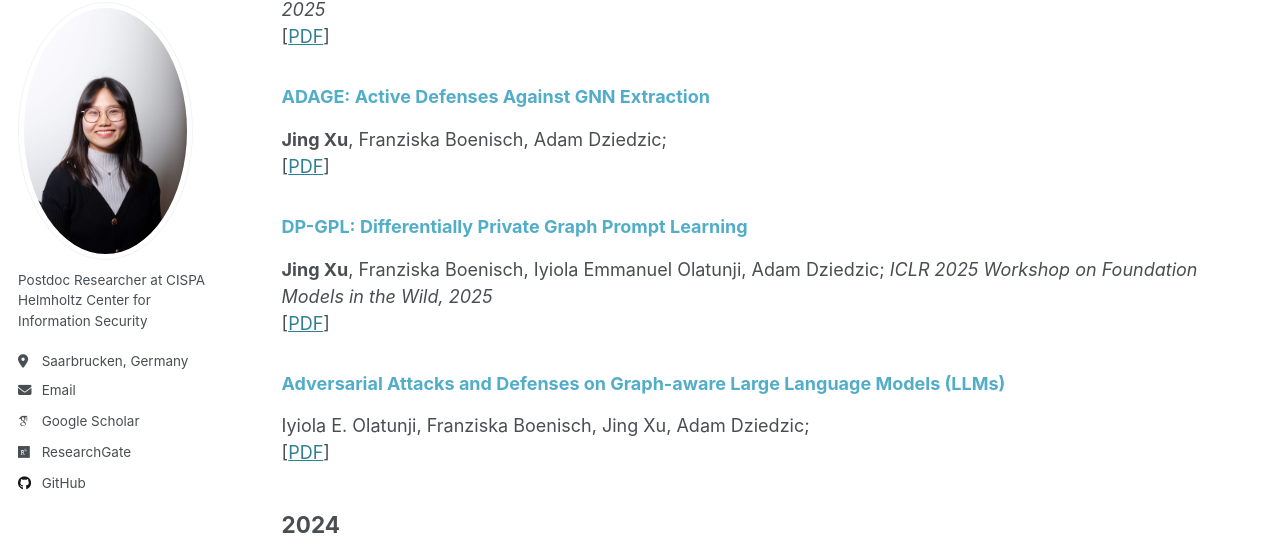
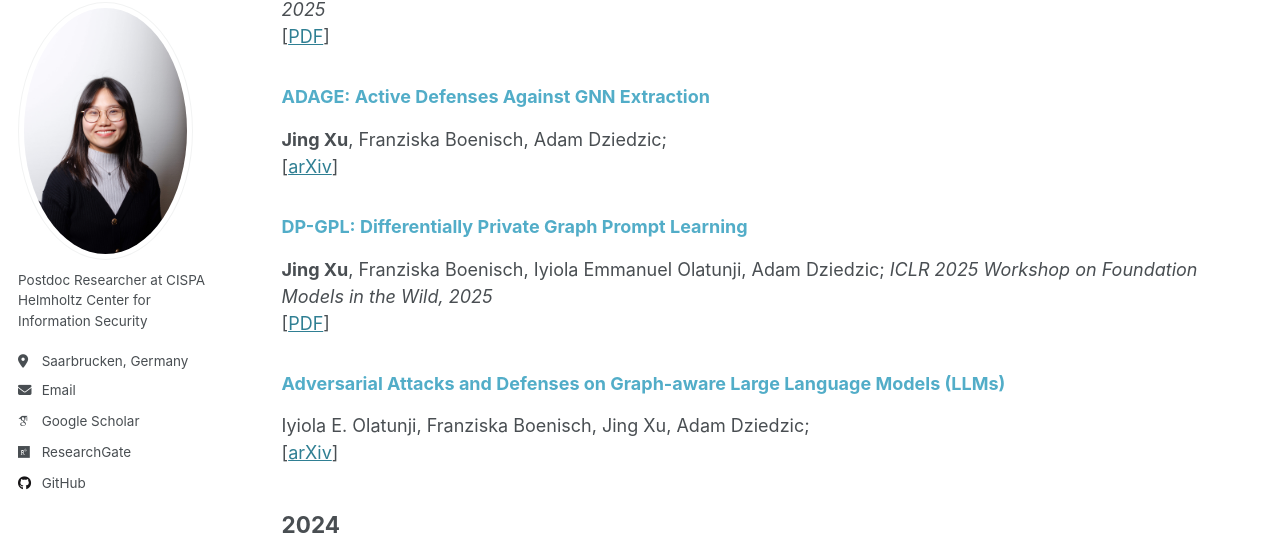
Before and after one commit to xujing1994/xujing1994.github.io, a Jekyll site: the page built from _pages/publications.md, in a window 1280 px wide and 900 px high, scrolled down 338 px. Shown: the part 104-655 px from the top of the window. Built offline with Jekyll 4.4.1, drawn with Linux system fonts in a browser that asks for light colours; some web fonts are replaced.

Commit message:
Update PDF links to arXiv format in publications.md

```diff
--- a/_pages/publications.md
+++ b/_pages/publications.md
@@ -15,7 +15,7 @@ Xun Wang, **Jing Xu**, Franziska Boenisch, Michael Backes, Christopher A. Choque
 
 ### <span style="color:#52ADC8">ADAGE: Active Defenses Against GNN Extraction</span>
 **Jing Xu**, Franziska Boenisch, Adam Dziedzic; \
-[[PDF](https://arxiv.org/pdf/2503.00065)]
+[[arXiv](https://arxiv.org/pdf/2503.00065)]
 
 ### <span style="color:#52ADC8">DP-GPL: Differentially Private Graph Prompt Learning</span>
 **Jing Xu**, Franziska Boenisch, Iyiola Emmanuel Olatunji, Adam Dziedzic; *ICLR 2025 Workshop on Foundation Models in the Wild, 2025* \
@@ -23,7 +23,7 @@ Xun Wang, **Jing Xu**, Franziska Boenisch, Michael Backes, Christopher A. Choque
 
 ### <span style="color:#52ADC8">Adversarial Attacks and Defenses on Graph-aware Large Language Models (LLMs)</span>
 Iyiola E. Olatunji, Franziska Boenisch, Jing Xu, Adam Dziedzic; \
-[[PDF](https://www.arxiv.org/pdf/2508.04894)]
+[[arXiv](https://www.arxiv.org/pdf/2508.04894)]
 
 
 ## 2024
```
